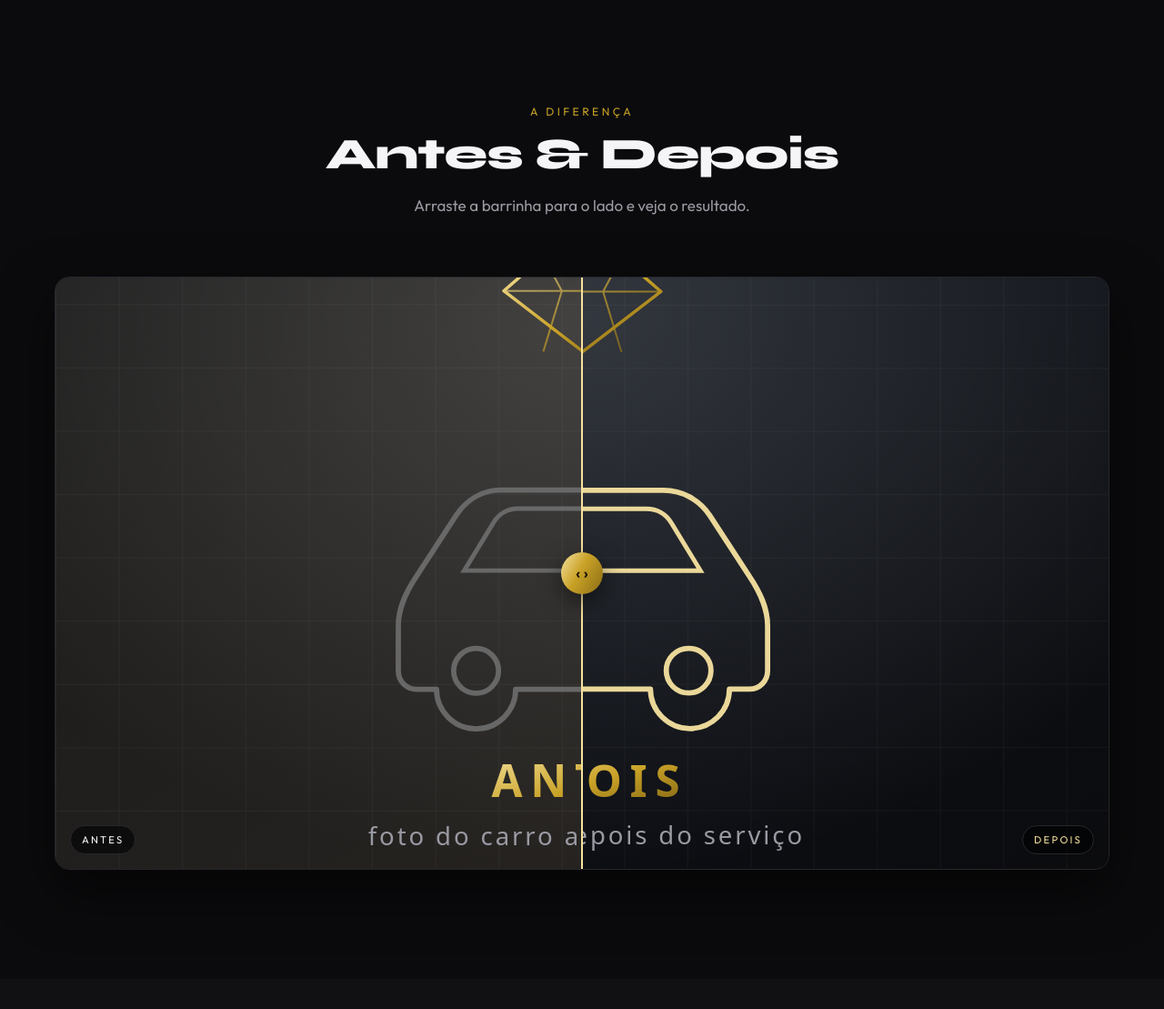
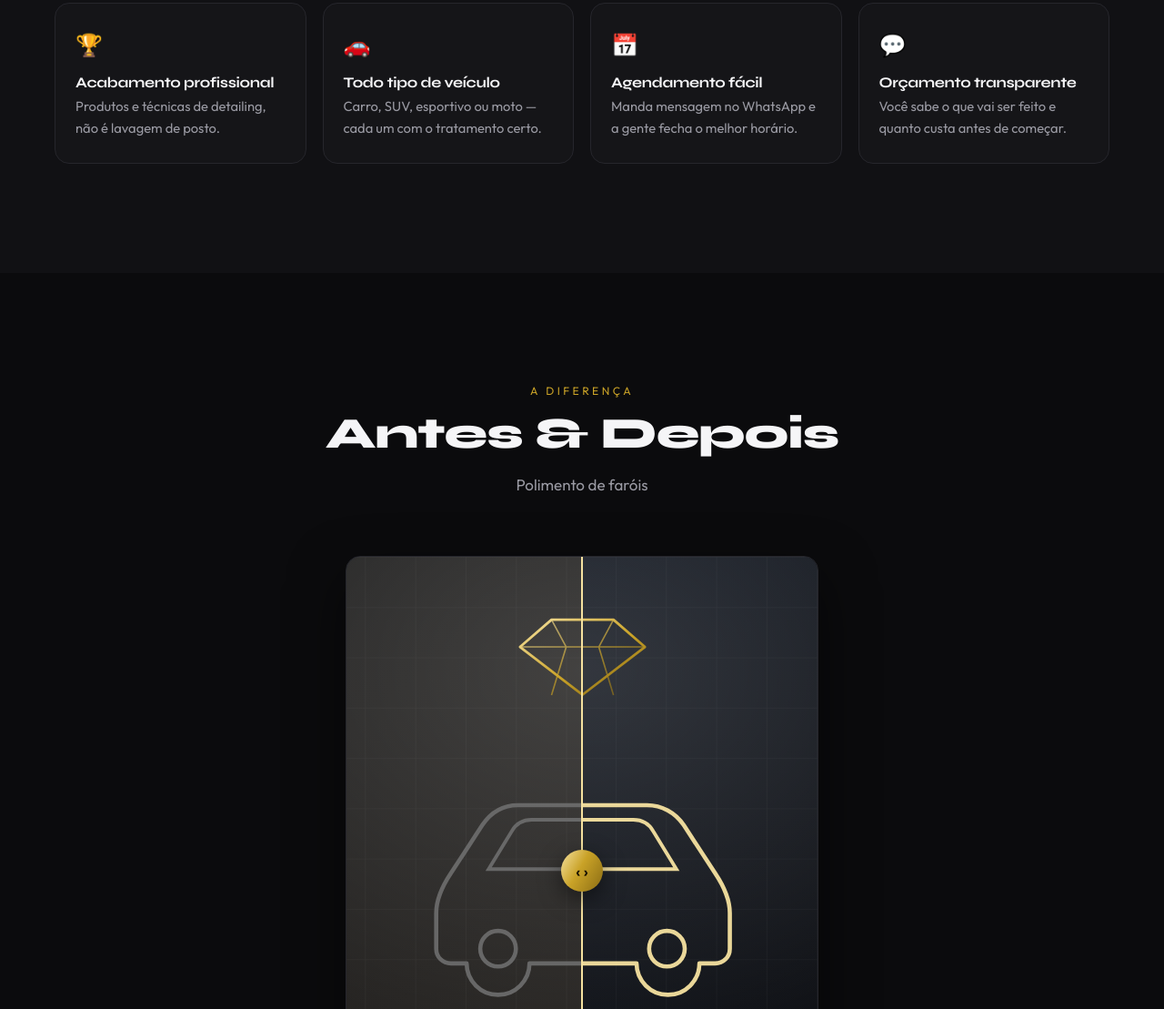
Before and after one commit to idgabrielreis/DIAMONDAUTOMOTIVE, a plain HTML site: page index.html in a window 1280 px wide. Shown: the part 2446-3555 px from the top of the page at 91% size. Drawn offline with Linux system fonts and the light colour scheme.

Commit message:
Prepara o antes e depois para as fotos de farol
- Adiciona Polimento de Faróis aos serviços e à faixa rolante
- antesDepois aceita legenda e proporção; foto em pé fica com largura
  limitada para não dominar a tela no computador
- Imagens caem na versão de exemplo quando o arquivo ainda não existe,
  então o site nunca mostra imagem quebrada

Co-Authored-By: Claude Opus 5 <noreply@anthropic.com>
Claude-Session: https://claude.ai/code/session_01Gw1mLbRmov4Jshwfp93mns

```diff
--- a/assets/css/style.css
+++ b/assets/css/style.css
@@ -211,6 +211,7 @@ em{ font-style:normal; }
   position:relative; border-radius:var(--raio); overflow:hidden;
   border:1px solid var(--linha); box-shadow:var(--sombra); aspect-ratio:16/9; user-select:none;
 }
+.compare--retrato{ max-width:520px; margin-inline:auto; }
 .compare__img{ width:100%; height:100%; object-fit:cover; pointer-events:none; }
 .compare__top{ position:absolute; inset:0; width:50%; overflow:hidden; }
 .compare__top .compare__img{ width:var(--cmp-w,100%); max-width:none; height:100%; }
@@ -352,7 +353,6 @@ em{ font-style:normal; }
   .nav__links a{ padding:15px 24px; width:100%; font-size:1.05rem; }
   .nav__links .btn{ margin:14px 24px 0; width:calc(100% - 48px); }
   .hero__meta{ gap:14px; flex-direction:column; }
-  .compare{ aspect-ratio:4/3; }
 }
 @media (prefers-reduced-motion:reduce){
   *{ animation:none !important; transition-duration:.01ms !important; }
--- a/assets/js/main.js
+++ b/assets/js/main.js
@@ -14,6 +14,12 @@
       .replace(/"/g, "&quot;");
   };
   var set = function (sel, txt) { $$(sel).forEach(function (el) { el.textContent = txt; }); };
+
+  // troca a imagem pela de exemplo se o arquivo não existir
+  function reserva(img, caminho, exemplo) {
+    img.onerror = function () { img.onerror = null; img.src = exemplo; };
+    img.src = caminho;
+  }
 
   /* --------------------------------------------------- link do WhatsApp */
   var linkZap = "https://wa.me/" + D.contato.whatsapp +
@@ -126,8 +132,18 @@
   if (ad.ativo) {
     var box = $("#compare");
     $("#antesdepois").hidden = false;
-    $("#cmp-antes").src = ad.antes;
-    $("#cmp-depois").src = ad.depois;
+
+    // se a foto ainda não foi colocada na pasta, mostra a imagem de exemplo
+    reserva($("#cmp-antes"), ad.antes, "assets/img/antes.svg");
+    reserva($("#cmp-depois"), ad.depois, "assets/img/depois.svg");
+
+    if (ad.legenda) $("#cmp-legenda").textContent = ad.legenda;
+
+    if (ad.proporcao) {
+      box.style.aspectRatio = ad.proporcao.replace("/", " / ");
+      var parte = ad.proporcao.split("/");
+      if (+parte[0] < +parte[1]) box.classList.add("compare--retrato");
+    }
 
     var largura = function () {
       box.style.setProperty("--cmp-w", box.offsetWidth + "px");
@@ -154,6 +170,10 @@
     document.body.style.overflow = "hidden";
   }
   function fechar() { lb.hidden = true; document.body.style.overflow = ""; }
+
+  $$(".shot img").forEach(function (img) {
+    img.onerror = function () { img.onerror = null; img.src = "assets/img/exemplo-1.svg"; };
+  });
 
   $$(".shot").forEach(function (fig) {
     fig.addEventListener("click", function () { abrir(+fig.dataset.i); });
--- a/dados.js
+++ b/dados.js
@@ -68,6 +68,7 @@ const DADOS = {
     "POLIMENTO",
     "HIGIENIZAÇÃO INTERNA",
     "APLICAÇÃO DE CERA",
+    "POLIMENTO DE FARÓIS",
     "LAVAGEM SIMPLES",
     "DETALHAMENTO",
   ],
@@ -97,6 +98,14 @@ const DADOS = {
       nome: "Polimento",
       descricao:
         "Remoção de riscos leves, marcas de lavagem e oxidação. A pintura volta a refletir como espelho.",
+      preco: "Sob consulta",
+      destaque: false,
+    },
+    {
+      icone: "🔦",
+      nome: "Polimento de Faróis",
+      descricao:
+        "Farol amarelado e opaco volta a ficar transparente. Melhora o visual do carro e, principalmente, a luz à noite.",
       preco: "Sob consulta",
       destaque: false,
     },
@@ -169,8 +178,16 @@ const DADOS = {
   // deixe "ativo: false".
   antesDepois: {
     ativo: true,
-    antes: "assets/img/antes.svg",
-    depois: "assets/img/depois.svg",
+    // Salve suas duas fotos na pasta assets/img com estes nomes
+    // (ou troque os nomes aqui). Enquanto os arquivos não existirem,
+    // o site mostra a imagem de exemplo sozinho.
+    antes: "assets/img/antes.jpg",
+    depois: "assets/img/depois.jpg",
+    // Texto que aparece acima da comparação:
+    legenda: "Polimento de faróis",
+    // Formato das fotos: "3/4" para foto de celular em pé,
+    // "4/3" ou "16/9" para foto deitada.
+    proporcao: "3/4",
   },
 
   /* ---------------------------------------------------------- DEPOIMENTOS */
--- a/index.html
+++ b/index.html
@@ -110,7 +110,7 @@
     <header class="head reveal">
       <p class="head__kicker">A diferença</p>
       <h2 class="head__title">Antes &amp; Depois</h2>
-      <p class="head__text">Arraste a barrinha para o lado e veja o resultado.</p>
+      <p class="head__text" id="cmp-legenda">Arraste a barrinha para o lado e veja o resultado.</p>
     </header>
     <div class="compare reveal" id="compare">
       <img class="compare__img" id="cmp-depois" alt="Carro depois do serviço" />
```
